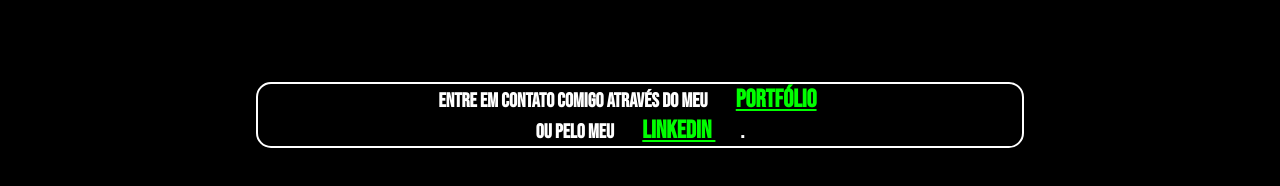
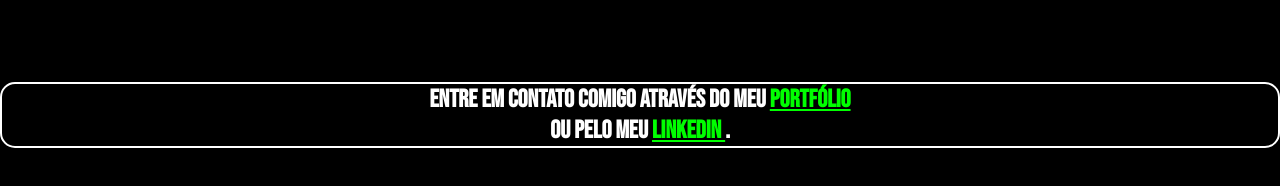
Before and after one commit to EricRochaGoncalves/My-Home-Page, a plain HTML site: page index.html in a window 1280 px wide. Shown: the part 456-642 px from the top of the page. Drawn offline with Linux system fonts and the light colour scheme.

Commit message:
Atualizar o style.css

```diff
--- a/style.css
+++ b/style.css
@@ -141,7 +141,7 @@
 }
 .links {
   display: flex;
-  width: 60%;
+  width: 100%;
   height: auto;
   margin: 0 auto;
   border: 2px solid white;
@@ -153,9 +153,9 @@
   transform: scale(1.2);
   transition: 0.5s;
 }
-.links a {
+.links h1 {
   color: white;
   font-size: 25px;
-  padding: 25px 25px;
+
 
 }
```
